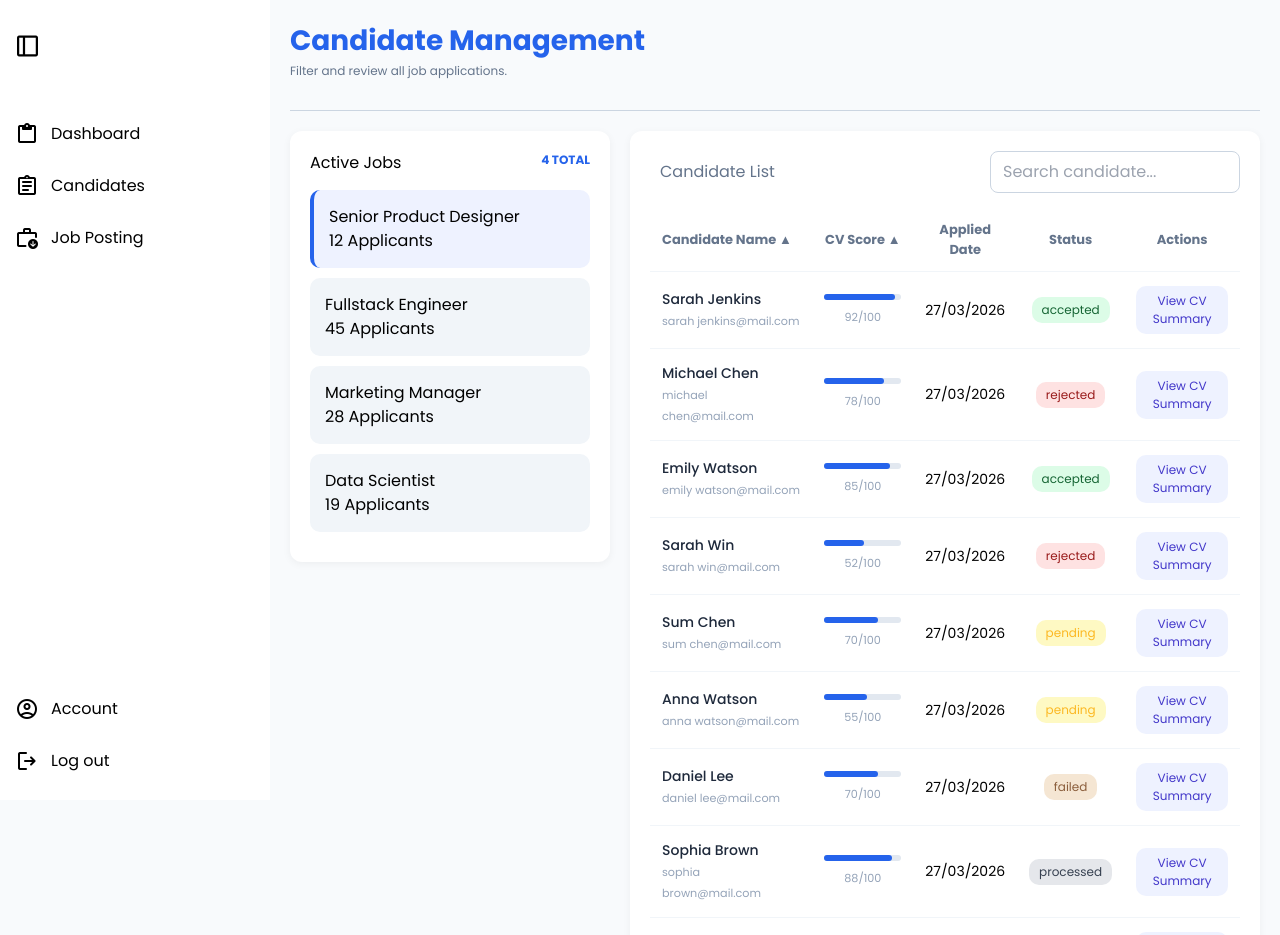
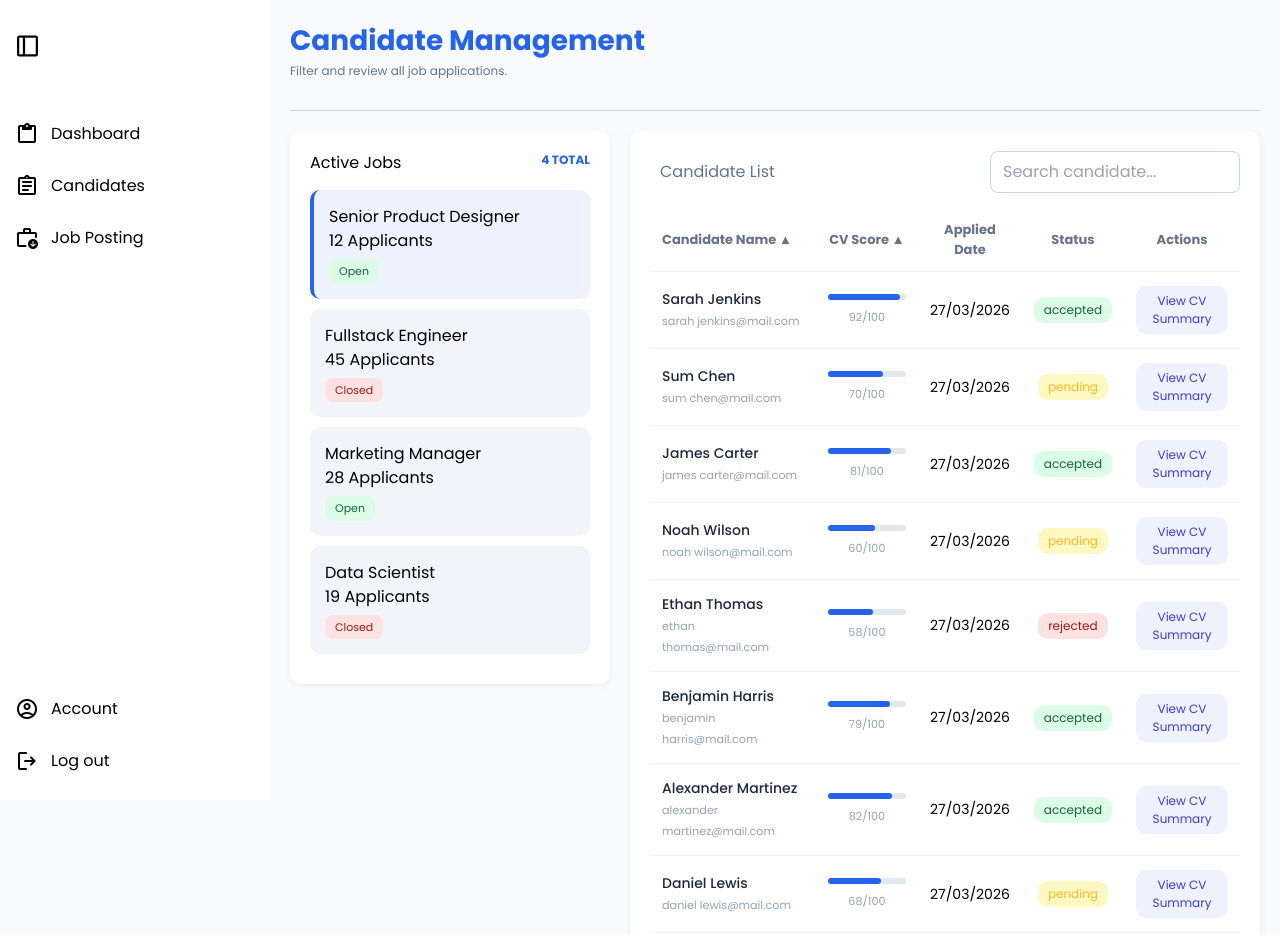
Before and after one commit to NorpajSucces/frontend-cv-screening, a React (Vite) app: page /hr/candidates in a window 1280 px wide. Shown: the top 935 px of the page. Built offline with nearby package versions, Linux system fonts and the light colour scheme; no server answers; sample sign-in values are in the browser's storage.

Commit message:
menambah status pada job active

```diff
--- a/src/components/hr/ActiveJobs.jsx
+++ b/src/components/hr/ActiveJobs.jsx
@@ -18,12 +18,15 @@ export default function ActiveJobs() {
             {activeJobs.map((job) => (
                 <div
                     key={job.id}
-                    className={`job-item ${selectedJobId === job.id ? "active" : ""
-                        }`}
+                    className={`job-item ${selectedJobId === job.id ? "active" : ""}`}
                     onClick={() => dispatch(setSelectedJob(job.id))}
                 >
                     <h4>{job.title}</h4>
                     <p>{job.applicants} Applicants</p>
+
+                    <span className={`job-status ${job.status}`}>
+                        {job.status}
+                    </span>
                 </div>
             ))}
         </div>
--- a/src/components/hr/CandidateTable.jsx
+++ b/src/components/hr/CandidateTable.jsx
@@ -1,7 +1,7 @@
 import { useSelector, useDispatch } from "react-redux";
 import { sortByName, sortByScore } from "../../store/slices/dashboardSlice";
 import { useNavigate } from "react-router-dom";
-import { useState } from "react";
+import { useState, useEffect } from "react";
 import "../../pages/hr/Candidate.css"
 
 export default function CandidateTable() {
@@ -18,10 +18,16 @@ export default function CandidateTable() {
     const [currentPage, setCurrentPage] = useState(1);
     const dataPerPage = 10;
 
+    useEffect(() => {
+        setCurrentPage(1);
+    }, [selectedJobId, search]);
 
-    const filteredData = applicantsData.filter((c) =>
-        c.name.toLowerCase().includes(search.toLowerCase())
-    );
+
+    const filteredData = applicantsData
+        .filter((c) => c.jobId === selectedJobId)
+        .filter((c) =>
+            c.name.toLowerCase().includes(search.toLowerCase())
+        );
 
     const indexOfLast = currentPage * dataPerPage;
     const indexOfFirst = indexOfLast - dataPerPage;
--- a/src/pages/hr/Candidate.css
+++ b/src/pages/hr/Candidate.css
@@ -296,3 +296,23 @@ small {
   opacity: 0.5;
   cursor: not-allowed;
 }
+.job-status {
+  display: inline-block;
+  margin-top: 6px;
+  padding: 4px 10px;
+  border-radius: 8px;
+  font-size: 11px;
+  text-transform: capitalize;
+}
+
+/* OPEN (hijau) */
+.job-status.open {
+  background: #dcfce7;
+  color: #166534;
+}
+
+/* CLOSED (merah) */
+.job-status.closed {
+  background: #fee2e2;
+  color: #991b1b;
+}
--- a/src/store/slices/dashboardSlice.js
+++ b/src/store/slices/dashboardSlice.js
@@ -17,78 +17,84 @@ const initialState = {
     },
     selectedCategory: "All",
     applicantsData: [
-        { name: "Sarah Jenkins", score: 92, status: "accepted", category: "Engineering" },
-        { name: "Michael Chen", score: 78, status: "rejected", category: "Others" },
-        { name: "Emily Watson", score: 85, status: "accepted", category: "Design" },
-        { name: "Sarah Win", score: 52, status: "rejected", category: "Design" },
-        { name: "Sum Chen", score: 70, status: "pending", category: "Engineering" },
-        { name: "Anna Watson", score: 55, status: "pending", category: "Engineering" },
-        { name: "Daniel Lee", score: 70, status: "failed", category: "Design" },
-        { name: "Sophia Brown", score: 88, status: "processed", category: "Others" },
-        { name: "James Carter", score: 81, status: "accepted", category: "Engineering" },
-        { name: "Olivia Smith", score: 67, status: "pending", category: "Design" },
-        { name: "Liam Johnson", score: 74, status: "rejected", category: "Others" },
-        { name: "Emma Davis", score: 90, status: "accepted", category: "Design" },
-        { name: "Noah Wilson", score: 60, status: "pending", category: "Engineering" },
-        { name: "Ava Martinez", score: 77, status: "processed", category: "Others" },
-        { name: "William Anderson", score: 69, status: "failed", category: "Engineering" },
-        { name: "Mia Taylor", score: 84, status: "accepted", category: "Design" },
-        { name: "Ethan Thomas", score: 58, status: "rejected", category: "Others" },
-        { name: "Isabella Moore", score: 93, status: "accepted", category: "Design" },
+            { name: "Sarah Jenkins", score: 92, status: "accepted", jobId: 1 },
+            { name: "Michael Chen", score: 78, status: "rejected", jobId: 2 },
+            { name: "Emily Watson", score: 85, status: "accepted", jobId: 3 },
+            { name: "Sarah Win", score: 52, status: "rejected", jobId: 4 },
+            { name: "Sum Chen", score: 70, status: "pending", jobId: 1 },
+            { name: "Anna Watson", score: 55, status: "pending", jobId: 2 },
+            { name: "Daniel Lee", score: 70, status: "failed", jobId: 3 },
+            { name: "Sophia Brown", score: 88, status: "processed", jobId: 4 },
+            { name: "James Carter", score: 81, status: "accepted", jobId: 1 },
+            { name: "Olivia Smith", score: 67, status: "pending", jobId: 2 },
 
-        { name: "Lucas Jackson", score: 72, status: "pending", category: "Engineering" },
-        { name: "Charlotte White", score: 65, status: "processed", category: "Others" },
-        { name: "Benjamin Harris", score: 79, status: "accepted", category: "Engineering" },
-        { name: "Amelia Martin", score: 87, status: "accepted", category: "Design" },
-        { name: "Henry Thompson", score: 54, status: "failed", category: "Others" },
-        { name: "Evelyn Garcia", score: 76, status: "pending", category: "Design" },
-        { name: "Alexander Martinez", score: 82, status: "accepted", category: "Engineering" },
-        { name: "Harper Robinson", score: 71, status: "processed", category: "Others" },
-        { name: "Michael Clark", score: 63, status: "rejected", category: "Engineering" },
-        { name: "Abigail Rodriguez", score: 89, status: "accepted", category: "Design" },
+            { name: "Liam Johnson", score: 74, status: "rejected", jobId: 3 },
+            { name: "Emma Davis", score: 90, status: "accepted", jobId: 4 },
+            { name: "Noah Wilson", score: 60, status: "pending", jobId: 1 },
+            { name: "Ava Martinez", score: 77, status: "processed", jobId: 2 },
+            { name: "William Anderson", score: 69, status: "failed", jobId: 3 },
+            { name: "Mia Taylor", score: 84, status: "accepted", jobId: 4 },
+            { name: "Ethan Thomas", score: 58, status: "rejected", jobId: 1 },
+            { name: "Isabella Moore", score: 93, status: "accepted", jobId: 2 },
 
-        { name: "Daniel Lewis", score: 68, status: "pending", category: "Engineering" },
-        { name: "Emily Lee", score: 91, status: "accepted", category: "Design" },
-        { name: "Matthew Walker", score: 57, status: "failed", category: "Others" },
-        { name: "Ella Hall", score: 73, status: "processed", category: "Design" },
-        { name: "Joseph Allen", score: 80, status: "accepted", category: "Engineering" },
-        { name: "Scarlett Young", score: 66, status: "rejected", category: "Others" },
-        { name: "David King", score: 75, status: "pending", category: "Engineering" },
-        { name: "Grace Wright", score: 88, status: "accepted", category: "Design" },
-        { name: "Andrew Scott", score: 62, status: "failed", category: "Others" },
-        { name: "Chloe Green", score: 85, status: "accepted", category: "Design" },
+            { name: "Lucas Jackson", score: 72, status: "pending", jobId: 3 },
+            { name: "Charlotte White", score: 65, status: "processed", jobId: 4 },
+            { name: "Benjamin Harris", score: 79, status: "accepted", jobId: 1 },
+            { name: "Amelia Martin", score: 87, status: "accepted", jobId: 2 },
+            { name: "Henry Thompson", score: 54, status: "failed", jobId: 3 },
+            { name: "Evelyn Garcia", score: 76, status: "pending", jobId: 4 },
+            { name: "Alexander Martinez", score: 82, status: "accepted", jobId: 1 },
+            { name: "Harper Robinson", score: 71, status: "processed", jobId: 2 },
+            { name: "Michael Clark", score: 63, status: "rejected", jobId: 3 },
+            { name: "Abigail Rodriguez", score: 89, status: "accepted", jobId: 4 },
 
-        { name: "Joshua Adams", score: 70, status: "pending", category: "Engineering" },
-        { name: "Victoria Baker", score: 78, status: "processed", category: "Others" },
-        { name: "Christopher Nelson", score: 83, status: "accepted", category: "Engineering" },
-        { name: "Lily Carter", score: 59, status: "rejected", category: "Design" },
-        { name: "Nathan Mitchell", score: 64, status: "failed", category: "Others" },
-        { name: "Zoe Perez", score: 92, status: "accepted", category: "Design" },
-        { name: "Ryan Roberts", score: 77, status: "pending", category: "Engineering" },
-        { name: "Hannah Turner", score: 86, status: "accepted", category: "Design" },
-        { name: "Brandon Phillips", score: 61, status: "rejected", category: "Others" },
-        { name: "Natalie Campbell", score: 90, status: "accepted", category: "Design" }
+            { name: "Daniel Lewis", score: 68, status: "pending", jobId: 1 },
+            { name: "Emily Lee", score: 91, status: "accepted", jobId: 2 },
+            { name: "Matthew Walker", score: 57, status: "failed", jobId: 3 },
+            { name: "Ella Hall", score: 73, status: "processed", jobId: 4 },
+            { name: "Joseph Allen", score: 80, status: "accepted", jobId: 1 },
+            { name: "Scarlett Young", score: 66, status: "rejected", jobId: 2 },
+            { name: "David King", score: 75, status: "pending", jobId: 3 },
+            { name: "Grace Wright", score: 88, status: "accepted", jobId: 4 },
+            { name: "Andrew Scott", score: 62, status: "failed", jobId: 1 },
+            { name: "Chloe Green", score: 85, status: "accepted", jobId: 2 },
+
+            { name: "Joshua Adams", score: 70, status: "pending", jobId: 3 },
+            { name: "Victoria Baker", score: 78, status: "processed", jobId: 4 },
+            { name: "Christopher Nelson", score: 83, status: "accepted", jobId: 1 },
+            { name: "Lily Carter", score: 59, status: "rejected", jobId: 2 },
+            { name: "Nathan Mitchell", score: 64, status: "failed", jobId: 3 },
+            { name: "Zoe Perez", score: 92, status: "accepted", jobId: 4 },
+            { name: "Ryan Roberts", score: 77, status: "pending", jobId: 1 },
+            { name: "Hannah Turner", score: 86, status: "accepted", jobId: 2 },
+            { name: "Brandon Phillips", score: 61, status: "rejected", jobId: 3 },
+            { name: "Natalie Campbell", score: 90, status: "accepted", jobId: 4 }
+
     ],
     activeJobs: [
         {
             id: 1,
             title: "Senior Product Designer",
             applicants: 12,
+            status: "open",
         },
         {
             id: 2,
             title: "Fullstack Engineer",
             applicants: 45,
+            status: "closed",
         },
         {
             id: 3,
             title: "Marketing Manager",
             applicants: 28,
+            status: "open",
         },
         {
             id: 4,
             title: "Data Scientist",
             applicants: 19,
+            status: "closed",
         },
     ],
 
```
